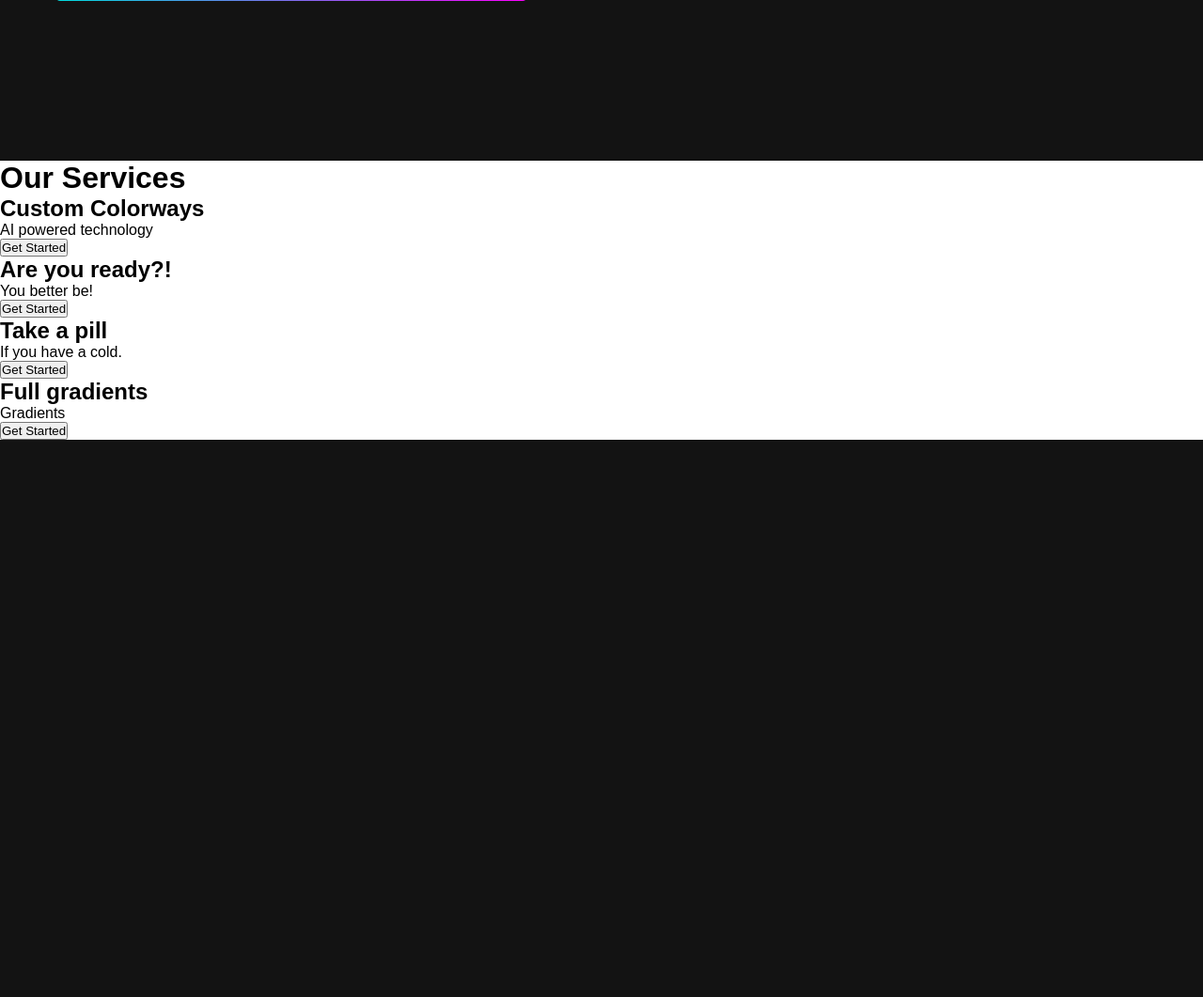
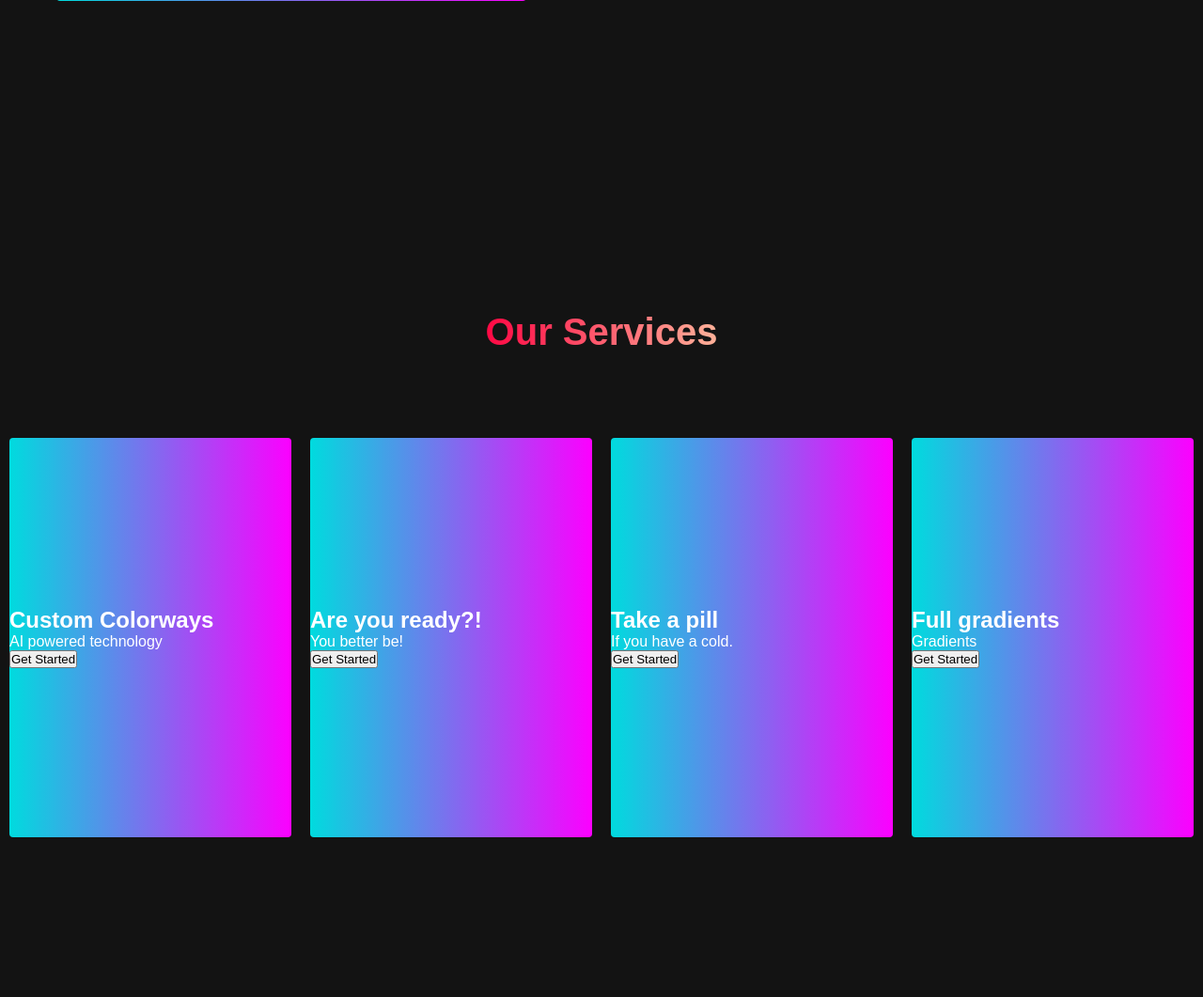
Before and after one commit to MikecMarko/JavaScript, a PHP site: page / in a window 1280 px wide. Shown: the part 1522-2583 px from the top of the page at 94% size. Before the commit the page ends 1990 px from the top, so only its background shows below. Run offline with PHP 8.4, Linux system fonts and the light colour scheme; some libraries are stand-ins or nearby versions.

Commit message:
Webpage update

```diff
--- a/WebPage project/index.html
+++ b/WebPage project/index.html
@@ -84,21 +84,28 @@
           <div class="services__btn">
             <button>Get Started</button>
           </div>
+        </div>
+        <div class="services__card">
           <h2>Are you ready?!</h2>
           <p>You better be!</p>
           <div class="services__btn">
             <button>Get Started</button>
           </div>
+        </div>
+        <div class="services__card">
           <h2>Take a pill</h2>
           <p>If you have a cold.</p>
           <div class="services__btn">
             <button>Get Started</button>
           </div>
+        </div>
+        <div class="services__card">
           <h2>Full gradients</h2>
           <p>Gradients</p>
           <div class="services__btn">
             <button>Get Started</button>
           </div>
+        </div>
         </div>
       </div>
     </div>
--- a/WebPage project/styles.css
+++ b/WebPage project/styles.css
@@ -441,3 +441,46 @@
     margin: 2.5rem 0;
   }
 }
+
+/* Services */
+
+.services {
+  background: #131313;
+  display: flex;
+  flex-direction: column;
+  justify-content: center;
+  align-items: center;
+  height: 100%;
+  padding: 10rem 0;
+}
+
+.services h1 {
+  background-color: #ff8177;
+  background-image: linear-gradient(to right, #ff0844 0%, #ffb199 100%);
+  background-size: 100%;
+  -webkit-background-clip: text;
+  -moz-background-clip: text;
+  -webkit-text-fill-color: transparent;
+  -moz-text-fill-color: transparent;
+  margin-bottom: 5rem;
+  font-size: 2.5rem;
+}
+
+.services__wraper {
+  display: grid;
+  grid-template-columns: 1fr 1fr 1fr 1fr;
+  grid-template-rows: 1fr;
+}
+
+.services__card {
+  margin: 10px;
+  height: 425px;
+  width: 300px;
+  border-radius: 4px;
+  display: flex;
+  flex-direction: column;
+  justify-content: center;
+  color: #fff;
+  background-image: linear-gradient(to right, #00dbde 0%, #fc00ff 100%);
+  transition: 0.3s ease-in;
+}
```
